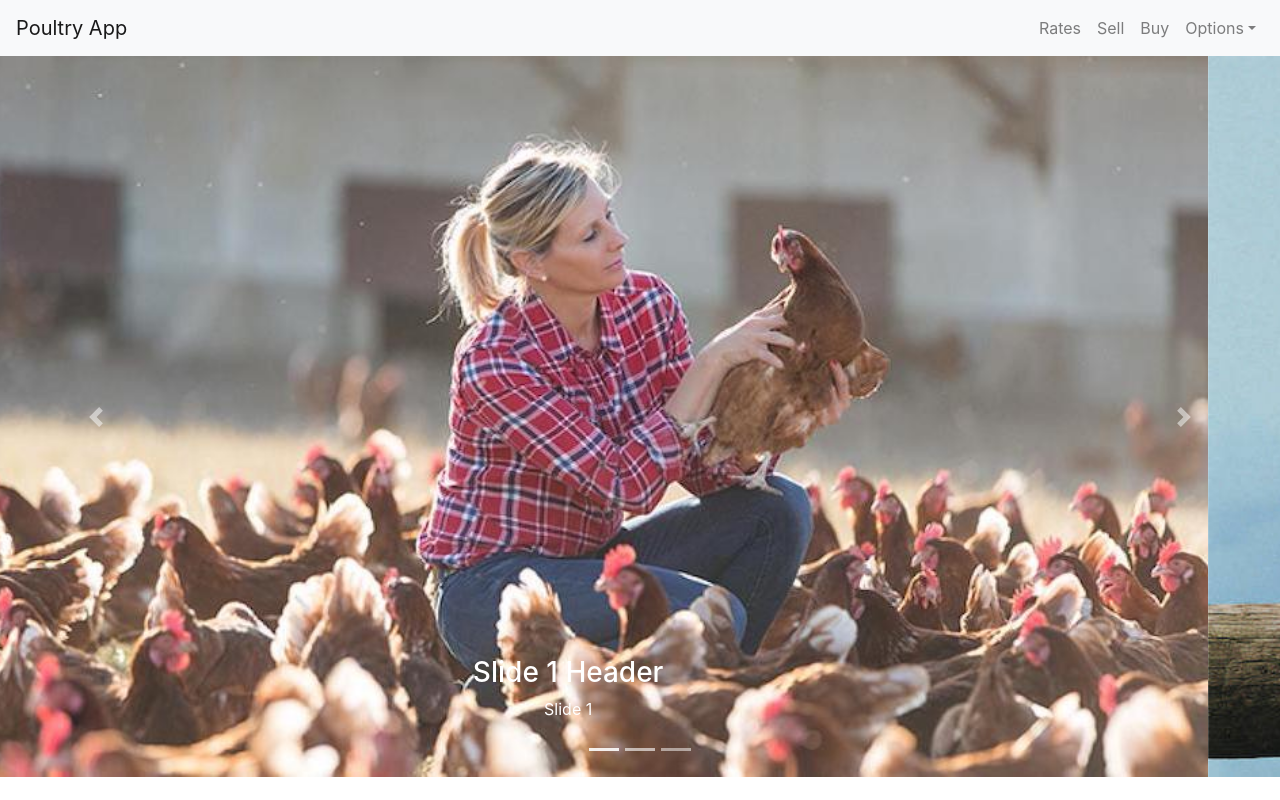
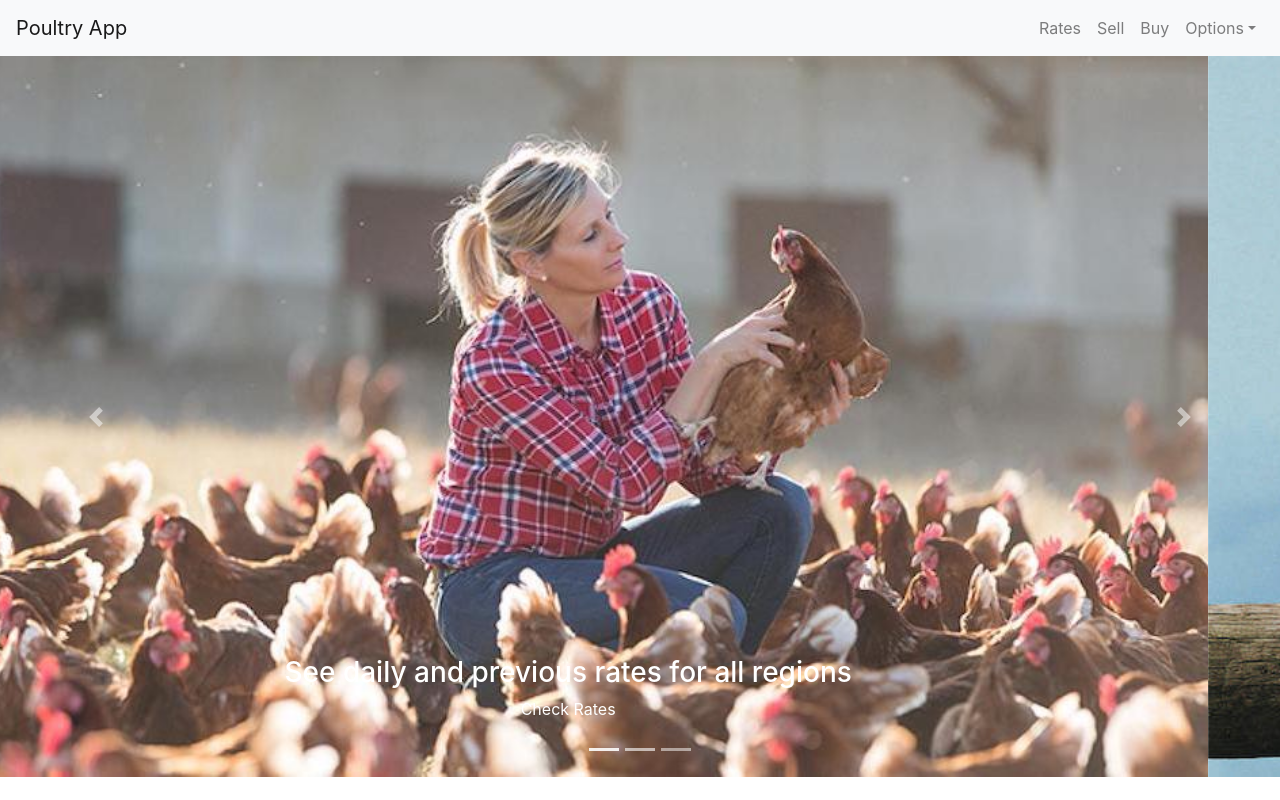
Before and after one commit to Hammad430/mernstack-demo, a React (Create React App) app in the folder client/: page / in a window 1280 px wide. Built offline with nearby package versions, Linux system fonts and the light colour scheme.

Commit message:
carousel headings update

```diff
--- a/client/src/Carousel.js
+++ b/client/src/Carousel.js
@@ -5,22 +5,22 @@ const items = [
   {
     src: require('./images/img2.jpg'),
     altText: 'Slide 1',
-    caption: 'Slide 1',
-    header: 'Slide 1 Header',
+    caption: 'Check Rates',
+    header: 'See daily and previous rates for all regions',
     key: '1'
   },
   {
     src: require('./images/img3.jpg'),
     altText: 'Slide 2',
-    caption: 'Slide 2',
-    header: 'Slide 2 Header',
+    caption: 'Sell Flock',
+    header: 'List your Flock to sell',
     key: '2'
   },
   {
     src: require('./images/img1.jpg'),
     altText: 'Slide 3',
-    caption: 'Slide 3',
-    header: 'Slide 3 Header',
+    caption: 'Buy Flock',
+    header: 'See information  for  ready flocks',
     key: '3'
   }
 ];
```
